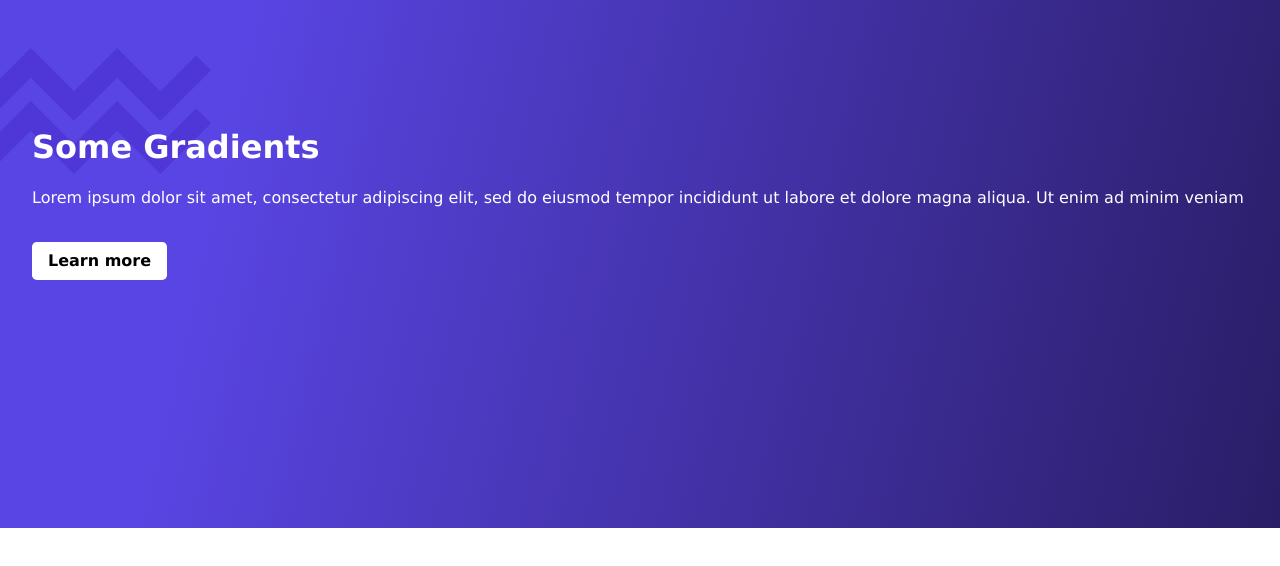
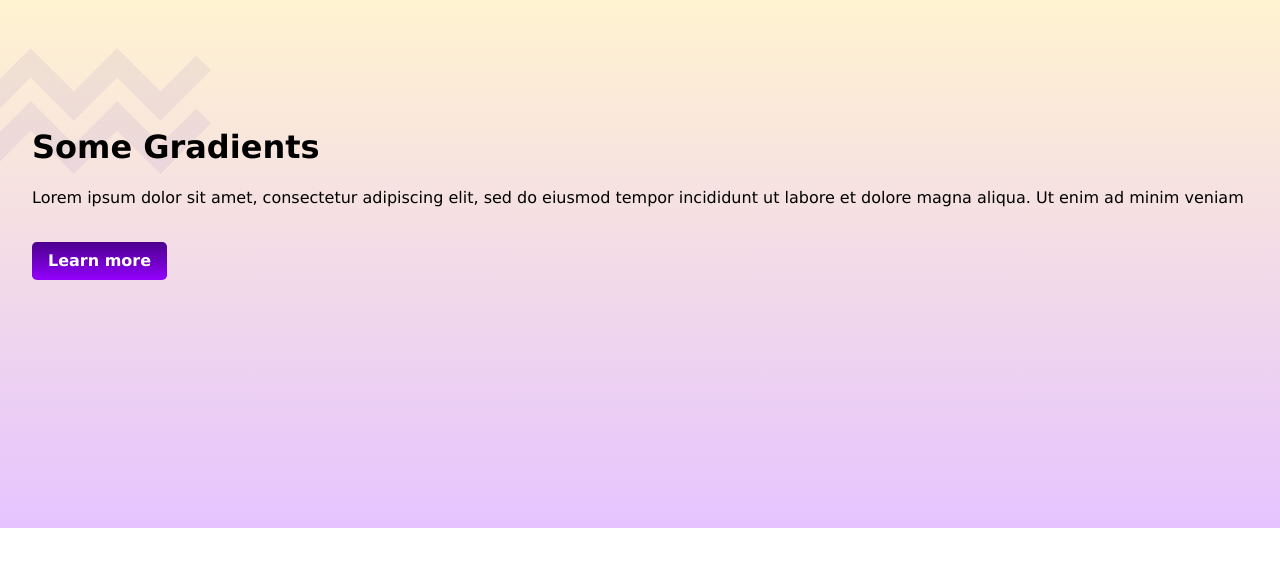
Before and after one commit to michellenpm3108/gradient-101, a plain HTML site: page index.html in a window 1280 px wide. Drawn offline with Linux system fonts and the light colour scheme.

Commit message:
Update index.css
button gradient: background is light then button is dark

```diff
--- a/index.css
+++ b/index.css
@@ -5,15 +5,14 @@ html, body {
 
 body {
     height: 100vh;
-    font-family:Verdana, Geneva, Tahoma, sans-serif
+    font-family: Verdana, Geneva, Tahoma, sans-serif;
 }
 
 .container {
     padding: 4em 2em;
     height: 50vh;
-    color: white;
-    background: rgb(89,69,227);
-    background: linear-gradient(103deg, rgba(89,69,227,1) 18%, rgba(42,29,102,1) 100%);
+    color: black;
+    background: linear-gradient(180deg, #fff3d0 0%, #e6c3ff 100%);
     position: relative;
     z-index: 1;
 }
@@ -31,7 +30,7 @@ img {
     left: -20px;
     top: 3em;
     z-index: -1;
-    opacity: .8;
+    opacity: 0.2;
 }
 
 a {
@@ -40,8 +39,8 @@ a {
     padding: .6em 1em;
     margin-top: 1em;
     display: inline-block;
-    background: white;
-    color: black;
+    color: white;
     font-weight: bold;
     border-radius: .3em;
+    background: linear-gradient(180deg, rgba(75,0,140,1) 0%, rgba(147,0,252,1) 100%);
 }
```
